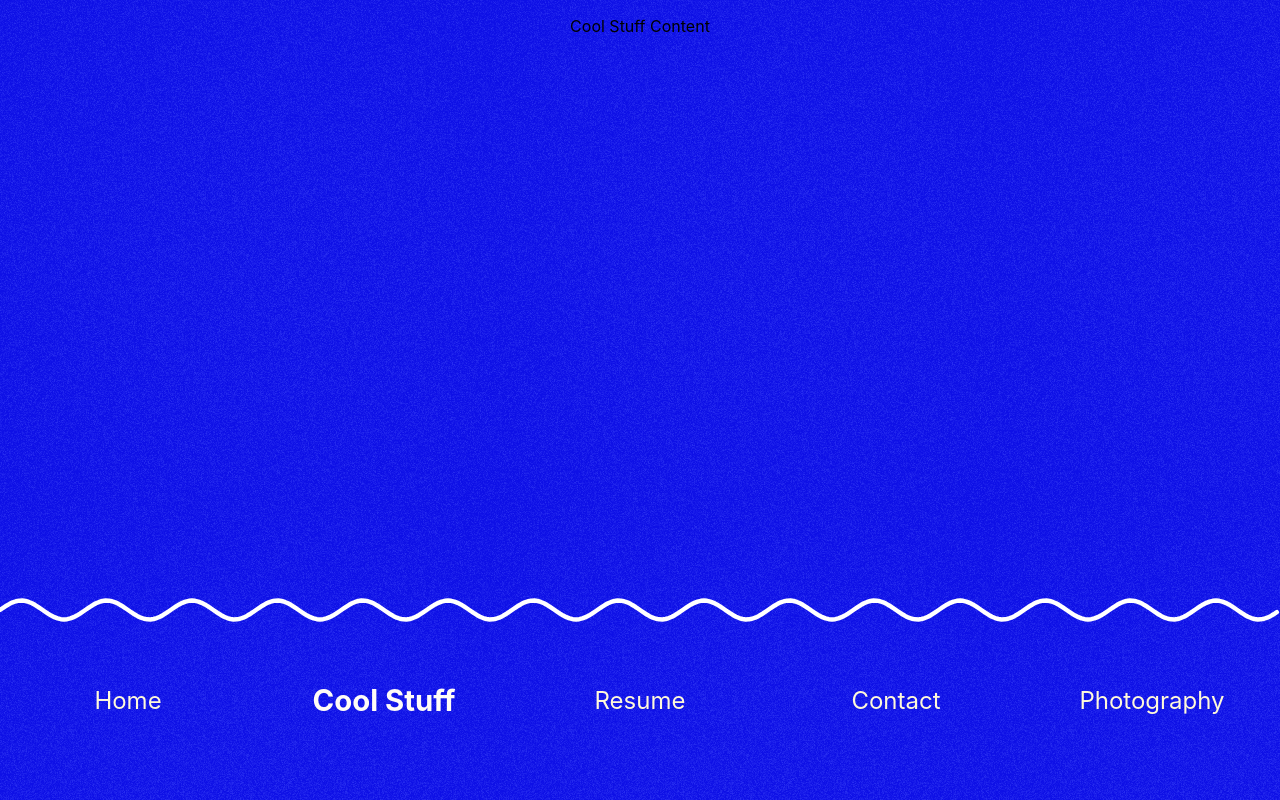
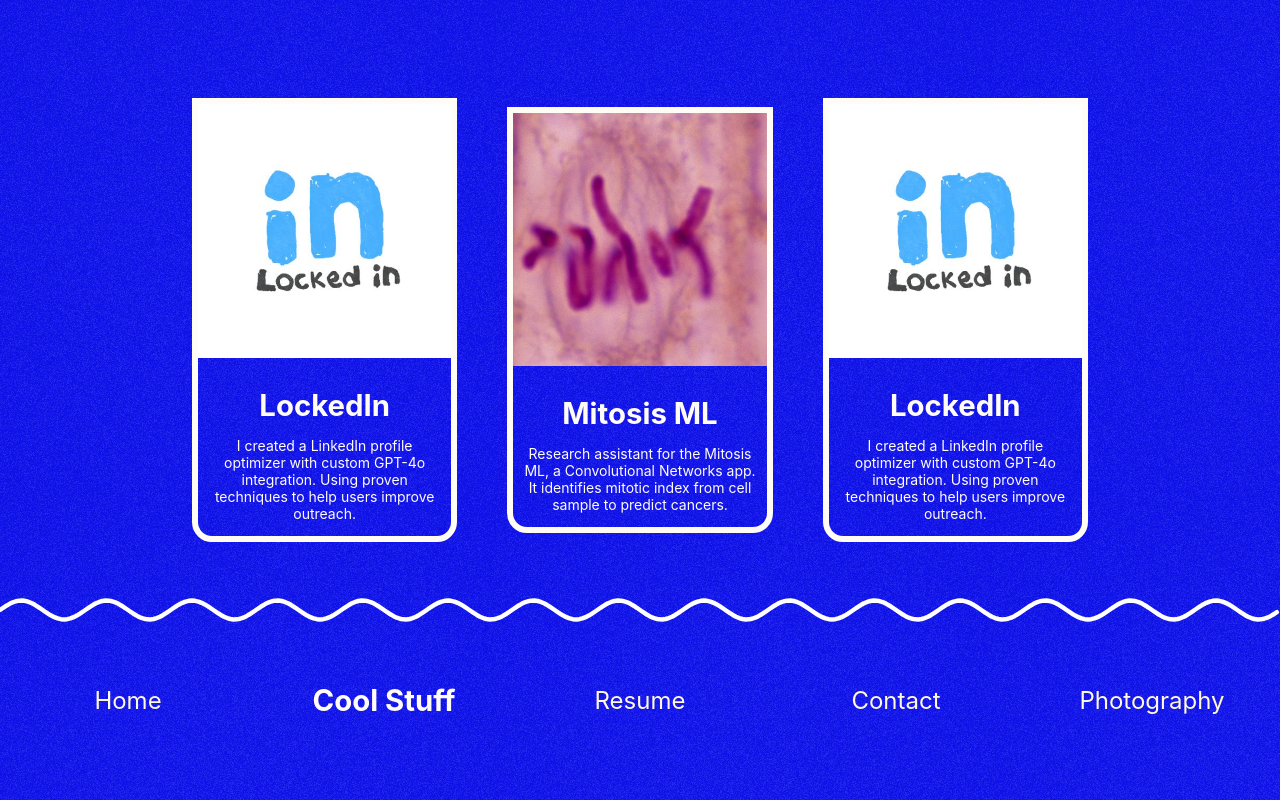
Before and after one commit to Artyom-G/willchai.com, a React (Create React App) app: page / in a window 1280 px wide. Both pictures are taken after a click on the element "Cool Stuff". Built offline with nearby package versions, Linux system fonts and the light colour scheme.

Commit message:
added cool stuff page

```diff
--- a/src/components/Tabs.jsx
+++ b/src/components/Tabs.jsx
@@ -2,6 +2,9 @@ import React, { useState } from "react";
 import './Tabs.scss';
 import { Home } from "../pages/Home";
 import { Resume } from "../pages/Resume";
+import { CoolStuff } from "../pages/CoolStuff";
+import { Contact } from "../pages/Contact";
+import { Photography } from "../pages/Photography";
 
 export const Tabs = () => {
 
@@ -18,16 +21,16 @@ export const Tabs = () => {
                 <Home/>
             </div>
             <div className={toggleState === 2 ? "content active-content" : "content"}>
-                <p>Cool Stuff Content</p>
+                <CoolStuff/>
             </div>
             <div className={toggleState === 3 ? "content active-content" : "content"}>
                 <Resume />
             </div>
             <div className={toggleState === 4 ? "content active-content" : "content"}>
-                <p>Contact Content</p>
+                <Contact/>
             </div>
             <div className={toggleState === 5 ? "content active-content" : "content"}>
-                <p>Photography Content</p>
+                <Photography/>
             </div>
 
             <svg className="sine-wave" width="1440" height="56" viewBox="0 0 1440 56" fill="none" xmlns="http://www.w3.org/2000/svg">
--- a/src/pages/Contact.jsx
+++ b/src/pages/Contact.jsx
@@ -2,9 +2,19 @@ import React from "react";
 import "./Contact.scss";
 
 export const Contact = () => {
+
+    const copyToClipboard = () => {
+        const textToCopy = "me@willchai.com";
+        navigator.clipboard.writeText(textToCopy);
+        alert("Email copied to clipboard!");
+    };
+
     return (
         <div className="container-contact">
-            <p>Contact</p>
+            <div className="business-card" onClick={copyToClipboard}>
+                <h1>me@willchai.com</h1>
+                <h2>don't be a stranger</h2>
+            </div>
         </div>
     );
 }
--- a/src/pages/Contact.scss
+++ b/src/pages/Contact.scss
@@ -0,0 +1,39 @@
+.container-contact {
+    display: flex;
+    flex-direction: column;
+    position: relative;
+    align-items: center;
+    justify-content: center; /* Center vertically */
+    height: 100vh; /* Set height to full viewport height */
+}
+
+.business-card {
+    width: 500px;
+    height: 160px;
+    background-color: var(--primary_color);
+    display: flex;
+    flex-direction: column;
+    justify-content: space-around;
+    align-items: center;
+    transform: rotate(-2deg);
+    transition: transform 0.3s;
+    cursor: pointer;
+
+    &:hover {
+        transform: rotate(-4deg);
+        scale: 1.01;
+    }
+}
+
+h1 {
+    margin: 0;
+    padding-top: 30px;
+    font-size: 22pt;
+}
+
+h2 {
+    margin: 0;
+    padding-bottom: 20px;
+    font-size: 12pt;
+    font-weight: 500;
+}
--- a/src/pages/CoolStuff.jsx
+++ b/src/pages/CoolStuff.jsx
@@ -1,10 +1,42 @@
 import React from "react";
 import "./CoolStuff.scss";
+import lockedInImage from "../assets/LockedIn.jpg";
+import mitosisMLImage from "../assets/MitosisML.jpg";
+
+const data = {
+    projects: [
+        {
+            name: "LockedIn",
+            description: "I created a LinkedIn profile optimizer with custom GPT-4o integration. Using proven techniques to help users improve outreach.",
+            image: lockedInImage
+        },
+        {
+            name: "Mitosis ML",
+            description: "Research assistant for the Mitosis ML, a Convolutional Networks app. It  identifies mitotic index from cell sample to predict cancers.",
+            image: mitosisMLImage
+        },
+        {
+            name: "LockedIn",
+            description: "I created a LinkedIn profile optimizer with custom GPT-4o integration. Using proven techniques to help users improve outreach.",
+            image: lockedInImage
+        }
+    ]
+}
 
 export const CoolStuff = () => {
     return (
         <div className="container-coolstuff">
-            <p>Cool Stuff</p>
+            {
+                data.projects.map((item, index) => {
+                    return(
+                        <div key={index} className="data">
+                            <img src={item.image} alt={item.name} />
+                            <h1>{item.name}</h1>
+                            <p>{item.description}</p>
+                        </div>
+                    );
+                })
+            }
         </div>
     );
 }
--- a/src/pages/CoolStuff.scss
+++ b/src/pages/CoolStuff.scss
@@ -0,0 +1,42 @@
+.container-coolstuff {
+    display: grid;
+    grid-template-columns: repeat(auto-fit, minmax(200px, 1fr));
+    gap: 50px;
+    justify-content: center;
+    justify-items: center;
+    align-items: center;
+    height: 80vh;
+    padding-left: 15%;
+    padding-right: 15%;
+}
+
+.data {
+    display: flex;
+    flex-direction: column;
+    align-items: center;
+    justify-content: space-between;
+    border: 6px solid var(--primary_color);
+    border-radius: 0px 0px 20px 20px;
+    min-width: 50px;
+    max-width: 300px;
+
+    img {
+        width: 100%;
+        object-fit: cover;
+        margin: 0;
+    }
+
+    h1 {
+        margin-bottom: 5px;
+        margin: 0;
+        color: var(--primary_color);
+    }
+
+    p {
+        font-size: 14px;
+        color: #666;
+        color: var(--primary_color);
+        padding-left: 10px;
+        padding-right: 10px;
+    }
+}
```
Also changed, not shown: src/assets/LockedIn.jpg (added), src/assets/MitosisML.jpg (added).
